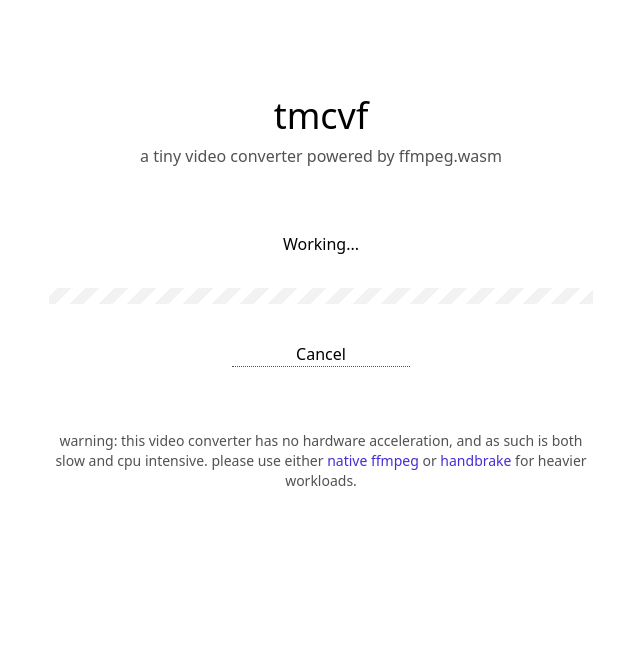
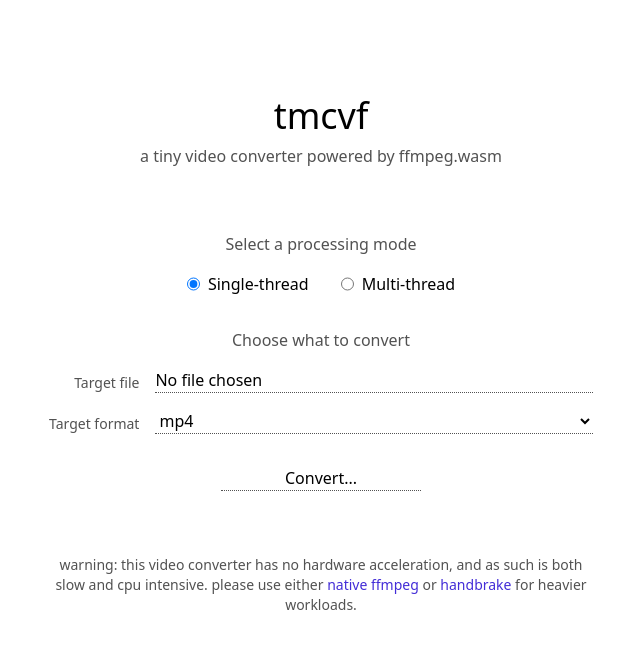
Before and after one commit to ext4cats/tmcvf, a React (Vite) app: page / in a window 1280 px wide. Shown: the top 648 px of the page, without its empty margins (319-959 px from the left). Built offline with nearby package versions, Linux system fonts and the light colour scheme.

Commit message:
wire up ui and converter code

```diff
--- a/src/app.tsx
+++ b/src/app.tsx
@@ -1,7 +1,12 @@
 import './app.css';
+import ConverterForm, {
+  ConverterFormValues,
+} from './components/converter-form';
 import ProgressBar from './components/progress-bar';
+import { useConverter } from './hooks/use-converter';
 
 export default function App() {
+  const converter = useConverter();
   return (
     <div className="max-w-xl mx-auto px-4 text-center">
       <header className="mt-24">
@@ -11,11 +16,19 @@ export default function App() {
         </p>
       </header>
       <main className="my-16">
-        <ProgressBar
-          message="Working..."
-          onCancel={() => window.alert('cancelled on twitter')}
-          progress={0}
-        />
+        {converter.state === 'idle' ? (
+          <ConverterForm
+            onSubmit={(values: ConverterFormValues) =>
+              converter.convert(values.file, values.format, values.mode)
+            }
+          />
+        ) : (
+          <ProgressBar
+            message={converter.message}
+            progress={converter.progress}
+            onCancel={() => window.alert('nope')}
+          />
+        )}
       </main>
       <footer>
         <p className="text-sm text-neutral-600">
--- a/src/components/progress-bar.tsx
+++ b/src/components/progress-bar.tsx
@@ -4,7 +4,7 @@ export default function ProgressBar(props: ProgressBarProps) {
   return (
     <section className="text-center">
       <label htmlFor="progress">{props.message}</label>
-      <progress id="progress" value={props.progress?.toString()} />
+      <progress id="progress" value={props.progress} />
       <button
         className="px-16 border-b border-neutral-600 border-dotted hover:border-solid hover:cursor-pointer"
         type="button"
@@ -18,6 +18,6 @@ export default function ProgressBar(props: ProgressBarProps) {
 
 export interface ProgressBarProps {
   readonly message: string;
-  readonly progress?: number;
+  readonly progress: number;
   readonly onCancel: () => void;
 }
```
